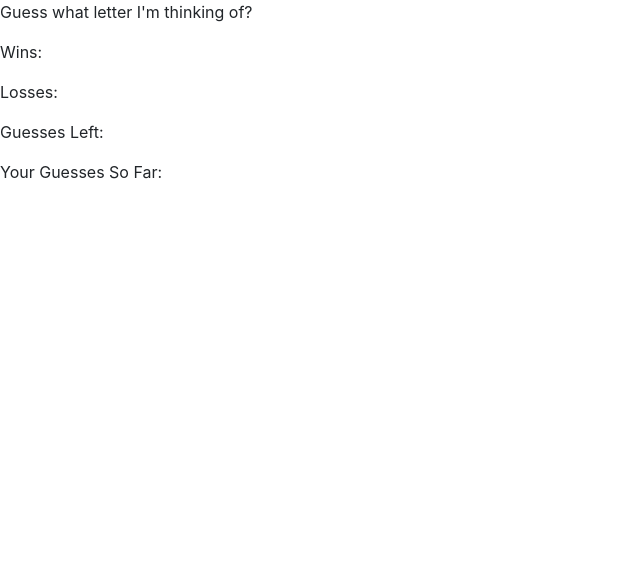
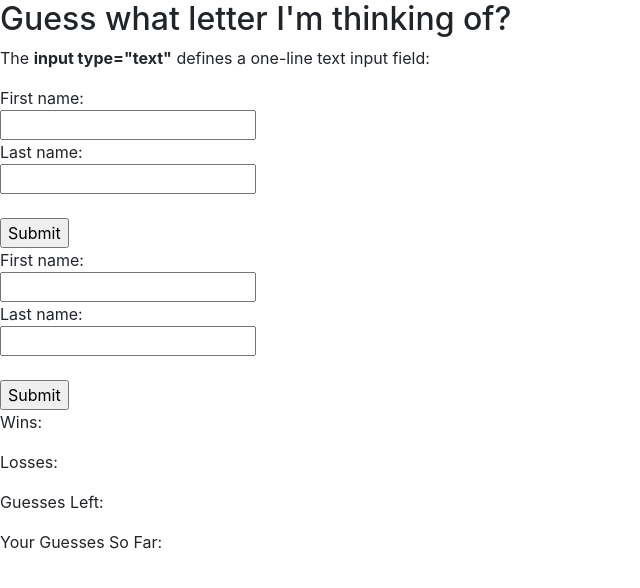
Before and after one commit to Livi143/Psychic-game, a plain HTML site: page index.html in a window 1280 px wide. Shown: the whole page, without its empty margins (0-640 px from the left). Drawn offline with nearby package versions, Linux system fonts and the light colour scheme.

Commit message:
added some fields for inputs... which doens't work

```diff
--- a/index.html
+++ b/index.html
@@ -9,9 +9,34 @@
     <link rel="stylesheet" href="https://stackpath.bootstrapcdn.com/bootstrap/4.1.3/css/bootstrap.min.css" integrity="sha384-MCw98/SFnGE8fJT3GXwEOngsV7Zt27NXFoaoApmYm81iuXoPkFOJwJ8ERdknLPMO" crossorigin="anonymous">
   </head>
   <body>
+
+    <h2>Guess what letter I'm thinking of?</h2>
+    <p>The <strong>input type="text"</strong> defines a one-line text input field:</p>
+
+    <form action="/action_page.php">
+    First name:<br>
+    <input type="text" name="firstname">
+    <br>
+    Last name:<br>
+    <input type="text" name="lastname">
+    <br><br>
+    <input type="submit">
+    </form>
+
+    <form action="/action_page.php">
+    First name:<br>
+    <input type="text" name="firstname">
+    <br>
+    Last name:<br>
+    <input type="text" name="lastname">
+    <br><br>
+    <input type="submit">
+    </form>
+
+
       <!--Pseudo Code Time: -->
 
-      <p>Guess what letter I'm thinking of?</p>
+
 
       <!-- (# of times the user has guessed the letter correctly) -->
       <p>Wins:</p>
```
